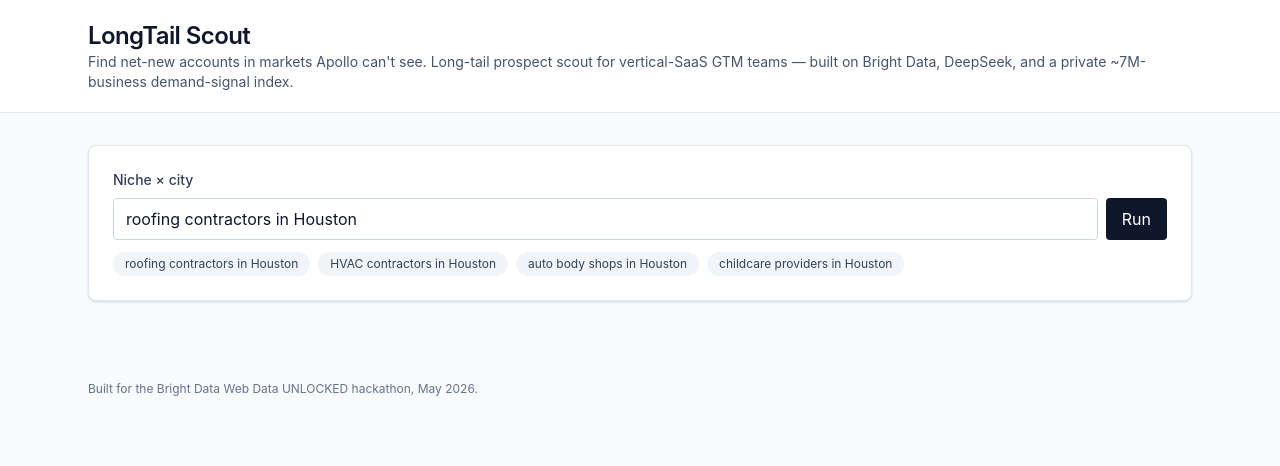
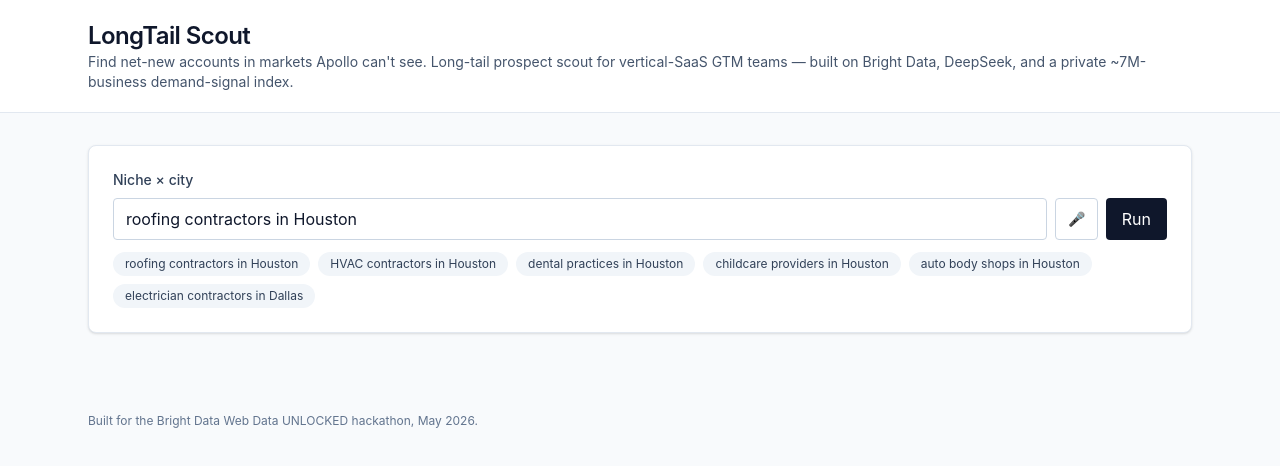
Before and after one commit to dholzric/longtail-scout, a Preact app in the folder web/: page / in a window 1280 px wide. Shown: the top 466 px of the page. Built offline with nearby package versions, Linux system fonts and the light colour scheme.

Commit message:
feat: voice input via Web Speech API (Chrome/Edge native, free). Click 🎤 to dictate query. Swappable for Speechmatics if/when partner promo redeems.

```diff
--- a/web/src/components/QueryForm.tsx
+++ b/web/src/components/QueryForm.tsx
@@ -1,3 +1,5 @@
+import { useState, useRef, useEffect } from "preact/hooks";
+
 interface Props {
   value: string;
   onChange: (v: string) => void;
@@ -8,11 +10,70 @@
 const PRESETS = [
   "roofing contractors in Houston",
   "HVAC contractors in Houston",
+  "dental practices in Houston",
+  "childcare providers in Houston",
   "auto body shops in Houston",
-  "childcare providers in Houston"
+  "electrician contractors in Dallas"
 ];
 
+// Web Speech API — Chrome/Edge ship it natively. Free, no partner integration needed.
+// We treat speech as a swappable input layer (Speechmatics would slot in here if we wanted
+// production-grade accuracy + language detection).
+interface SpeechRec {
+  start(): void;
+  stop(): void;
+  onresult: ((e: any) => void) | null;
+  onend: (() => void) | null;
+  onerror: ((e: any) => void) | null;
+  continuous: boolean;
+  interimResults: boolean;
+  lang: string;
+}
+
+function getSpeechRec(): SpeechRec | null {
+  const w = window as any;
+  const Ctor = w.SpeechRecognition || w.webkitSpeechRecognition;
+  if (!Ctor) return null;
+  return new Ctor() as SpeechRec;
+}
+
 export function QueryForm({ value, onChange, onRun, disabled }: Props) {
+  const [listening, setListening] = useState(false);
+  const [supported, setSupported] = useState(false);
+  const recRef = useRef<SpeechRec | null>(null);
+
+  useEffect(() => {
+    setSupported(getSpeechRec() !== null);
+  }, []);
+
+  function startListening() {
+    const rec = getSpeechRec();
+    if (!rec) return;
+    rec.lang = "en-US";
+    rec.continuous = false;
+    rec.interimResults = true;
+    rec.onresult = (e: any) => {
+      let interim = "";
+      let final = "";
+      for (let i = e.resultIndex; i < e.results.length; i++) {
+        const r = e.results[i];
+        if (r.isFinal) final += r[0].transcript;
+        else interim += r[0].transcript;
+      }
+      onChange((final || interim).trim());
+    };
+    rec.onerror = () => setListening(false);
+    rec.onend = () => setListening(false);
+    rec.start();
+    recRef.current = rec;
+    setListening(true);
+  }
+
+  function stopListening() {
+    recRef.current?.stop();
+    setListening(false);
+  }
+
   return (
     <div class="rounded-lg border border-slate-200 bg-white p-6 shadow-sm">
       <label class="block text-sm font-medium text-slate-700 mb-2">Niche × city</label>
@@ -25,6 +86,18 @@
           placeholder="roofing contractors in Houston"
           disabled={disabled}
         />
+        {supported && (
+          <button
+            class={`rounded border px-3 py-2 text-sm ${listening ? "border-red-500 bg-red-50 text-red-700 animate-pulse" : "border-slate-300 bg-white text-slate-700 hover:bg-slate-50"}`}
+            onClick={listening ? stopListening : startListening}
+            disabled={disabled}
+            type="button"
+            title={listening ? "Stop listening" : "Voice input (Chrome/Edge)"}
+            aria-label={listening ? "Stop voice input" : "Start voice input"}
+          >
+            {listening ? "● Listening" : "🎤"}
+          </button>
+        )}
         <button
           class="rounded bg-slate-900 px-4 py-2 text-white disabled:bg-slate-300"
           onClick={onRun}
```
